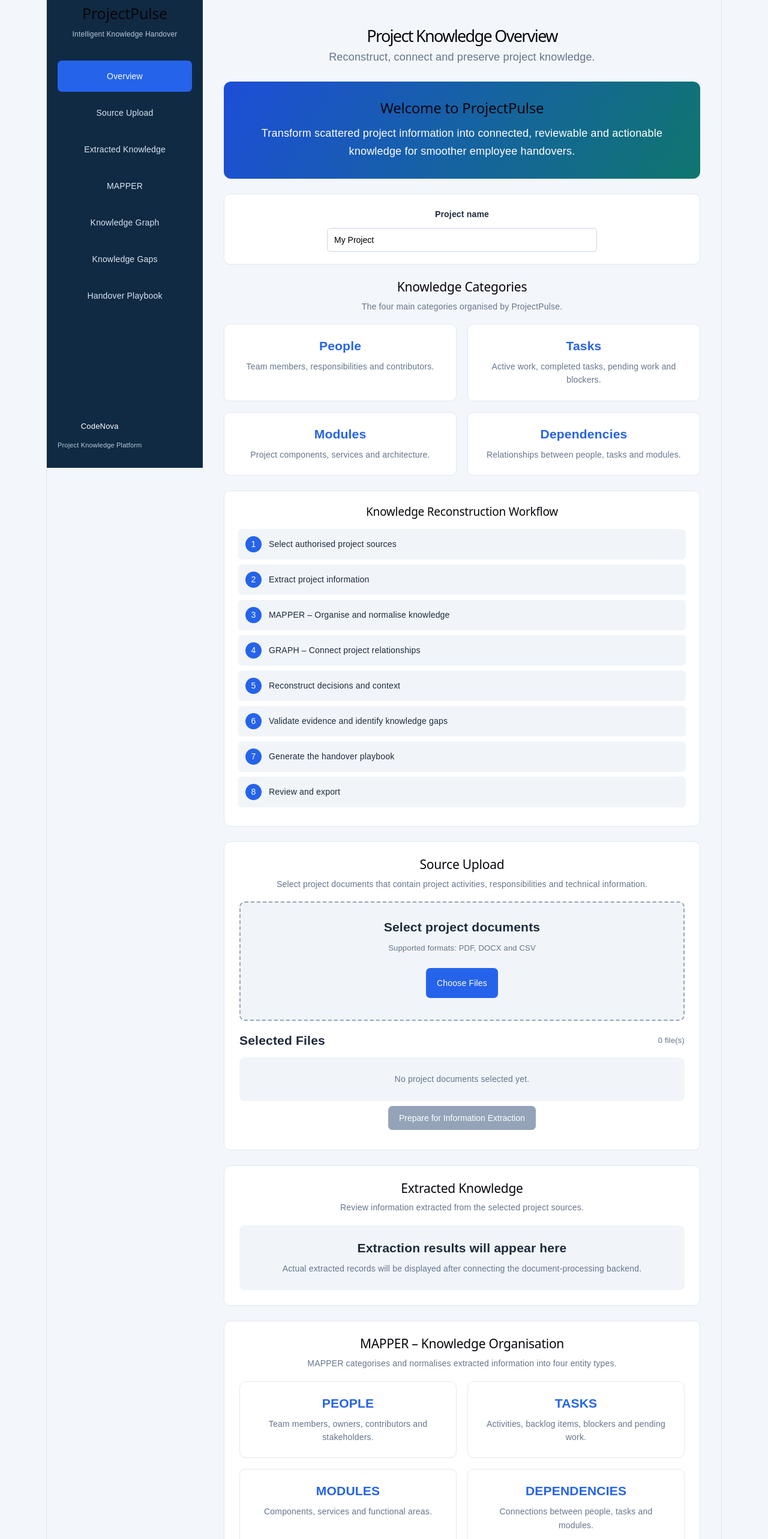
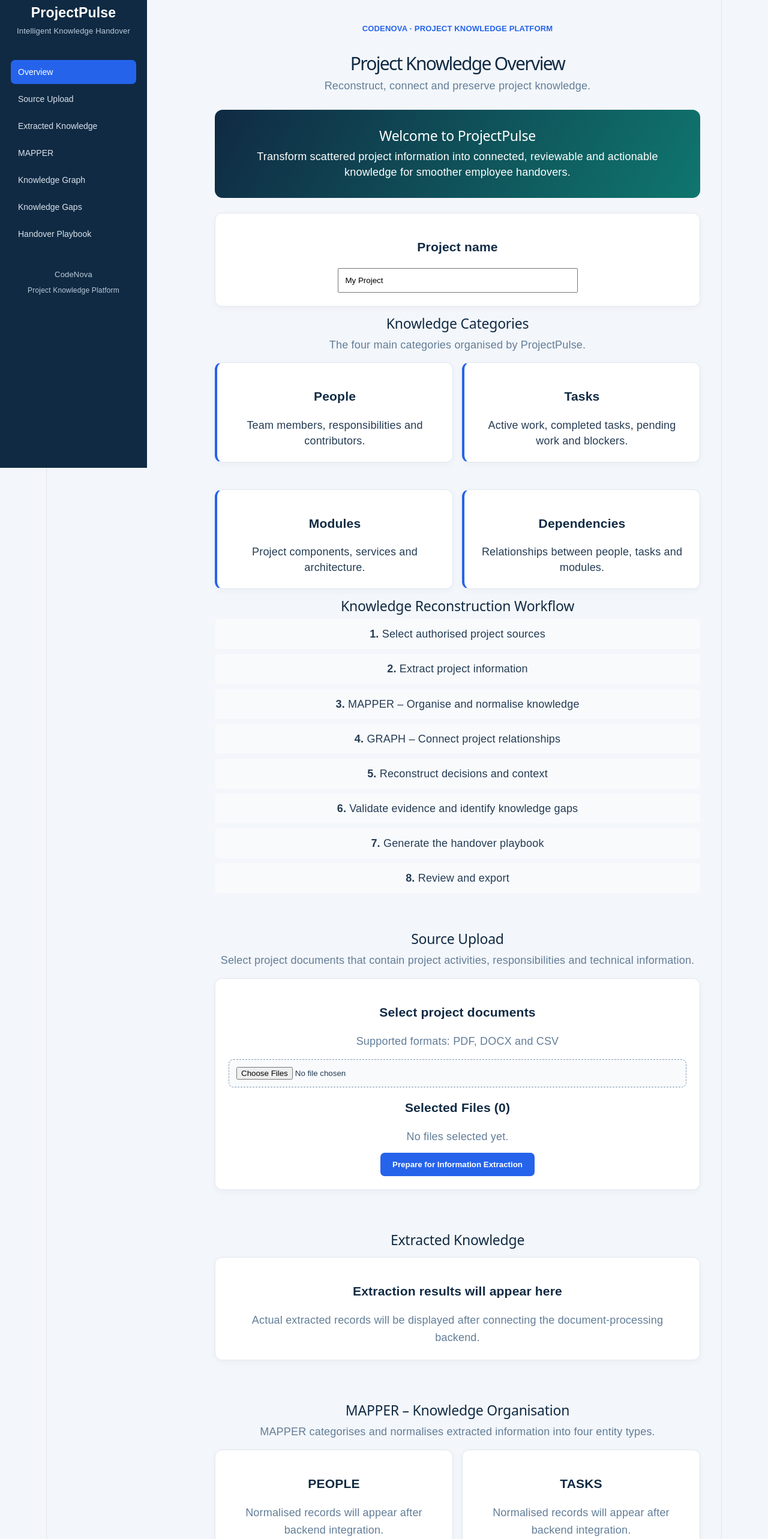
Before and after one commit to ashritha006/ProjectPulse, a React app in the folder frontend/: page / in a window 1280 px wide. Shown: the part 20-2586 px from the top of the page at 60% size. Built offline with nearby package versions, Linux system fonts and the light colour scheme; the HTML template or start-up script is replaced by a standard one.

Commit message:
Connect frontend to extraction API

```diff
--- a/frontend/src/App.jsx
+++ b/frontend/src/App.jsx
@@ -1,179 +1,311 @@
 
 import { useState } from "react";
-import "./App.css";
 
-const navigation = [
-  { id: "overview", label: "Overview" },
-  { id: "sources", label: "Source Upload" },
-  { id: "extracted", label: "Extracted Knowledge" },
-  { id: "mapper", label: "MAPPER" },
-  { id: "graph", label: "Knowledge Graph" },
-  { id: "gaps", label: "Knowledge Gaps" },
-  { id: "handover", label: "Handover Playbook" },
+const sections = [
+  ["overview", "Overview"],
+  ["sources", "Source Upload"],
+  ["extracted", "Extracted Knowledge"],
+  ["mapper", "MAPPER"],
+  ["graph", "Knowledge Graph"],
+  ["gaps", "Knowledge Gaps"],
+  ["handover", "Handover Playbook"],
 ];
 
 function App() {
-  const [activeSection, setActiveSection] = useState("overview");
   const [files, setFiles] = useState([]);
   const [message, setMessage] = useState("");
   const [projectName, setProjectName] = useState("My Project");
+  const [activeSection, setActiveSection] = useState("overview");
 
-  const navigateTo = (section) => {
-    setActiveSection(section);
-    document.getElementById(section)?.scrollIntoView({
-      behavior: "smooth",
-      block: "start",
-    });
-  };
+  function handleFileChange(event) {
+    const selectedFiles = Array.from(event.target.files || []);
+    const allowed = [".pdf", ".docx", ".csv"];
 
-  const handleFileUpload = (event) => {
-    const selectedFiles = Array.from(event.target.files || []);
-    const allowedExtensions = [".pdf", ".docx", ".csv"];
-
-    const validFiles = selectedFiles.filter((file) => {
-      const extension = file.name
-        .substring(file.name.lastIndexOf("."))
-        .toLowerCase();
-
-      return allowedExtensions.includes(extension);
-    });
-
-    const invalidCount = selectedFiles.length - validFiles.length;
-
-    setFiles((previousFiles) => {
-      const newFiles = validFiles.filter(
-        (file) =>
-          !previousFiles.some(
-            (existing) =>
-              existing.name === file.name &&
-              existing.size === file.size
+    const validFiles = selectedFiles.filter((file) =>
+      allowed.some((extension) =>
+        file.name.toLowerCase().endsWith(extension)
       )
     );
 
-      return [...previousFiles, ...newFiles];
+    setFiles((previous) => {
+      const combined = [...previous, ...validFiles];
+      return combined.filter(
+        (file, index, array) =>
+          array.findIndex(
+            (item) =>
+              item.name === file.name &&
+              item.size === file.size
+          ) === index
+      );
     });
 
-    if (invalidCount > 0) {
-      setMessage("Some files were skipped. Only PDF, DOCX and CSV are accepted.");
+    if (validFiles.length !== selectedFiles.length) {
+      setMessage("Only PDF, DOCX and CSV files are supported.");
     } else if (validFiles.length > 0) {
-      setMessage("Files selected successfully. They are ready for backend processing.");
-    } else {
-      setMessage("No supported files were selected.");
+      setMessage("Files selected successfully. Ready for backend processing.");
     }
 
     event.target.value = "";
-  };
+  }
 
-  const removeFile = (indexToRemove) => {
-    setFiles((previousFiles) =>
-      previousFiles.filter((_, index) => index !== indexToRemove)
+  function removeFile(indexToRemove) {
+    setFiles((previous) =>
+      previous.filter((_, index) => index !== indexToRemove)
     );
-    setMessage("File removed from the upload list.");
-  };
+    setMessage("File removed.");
+  }
 
-  const prepareExtraction = () => {
+  function prepareExtraction() {
     if (files.length === 0) {
-      setMessage("Please select at least one project document.");
+      setMessage("Please select at least one PDF, DOCX or CSV file first.");
       return;
     }
 
     setMessage(
-      "Upload selection is ready. Connect the FastAPI document-processing endpoint to start actual extraction."
+      "Your files are selected successfully. Actual extraction will begin after connecting the FastAPI backend."
     );
-  };
+  }
 
-  const formatSize = (bytes) => {
-    if (bytes < 1024 * 1024) {
-      return `${(bytes / 1024).toFixed(1)} KB`;
+  function navigateTo(id) {
+    setActiveSection(id);
+    document.getElementById(id)?.scrollIntoView({
+      behavior: "smooth",
+      block: "start",
+    });
   }
-    return `${(bytes / (1024 * 1024)).toFixed(2)} MB`;
-  };
+
+  function formatSize(bytes) {
+    return (bytes / 1024).toFixed(1) + " KB";
+  }
 
   return (
-    <div className="app">
+    <div className="app-container">
+      <style>{`
+        * { box-sizing: border-box; }
+        html { scroll-behavior: smooth; }
+        body {
+          margin: 0;
+          background: #f3f6fa;
+          color: #243b53;
+          font-family: Arial, sans-serif;
+        }
+        .app-container { min-height: 100vh; }
+        .sidebar {
+          width: 245px;
+          position: fixed;
+          top: 0;
+          bottom: 0;
+          left: 0;
+          padding: 28px 18px;
+          background: #102a43;
+          color: white;
+          overflow-y: auto;
+        }
+        .brand { font-size: 23px; font-weight: bold; margin-bottom: 5px; }
+        .brand-sub { color: #bcccdc; font-size: 13px; margin-bottom: 35px; }
+        .nav-button {
+          display: block;
+          width: 100%;
+          text-align: left;
+          border: 0;
+          border-radius: 7px;
+          background: transparent;
+          color: #d9e2ec;
+          padding: 12px;
+          margin: 5px 0;
+          cursor: pointer;
+          font-size: 14px;
+        }
+        .nav-button:hover, .nav-button.active {
+          background: #2563eb;
+          color: white;
+        }
+        .main-content {
+          margin-left: 245px;
+          padding: 35px;
+          max-width: 1500px;
+        }
+        .top-label { color: #2563eb; font-size: 13px; font-weight: bold; }
+        h1 { color: #102a43; font-size: 30px; margin-bottom: 10px; }
+        h2 { color: #102a43; font-size: 23px; }
+        h3 { color: #102a43; }
+        .section { padding: 20px 0 35px; scroll-margin-top: 20px; }
+        .card {
+          background: white;
+          border: 1px solid #e2e8f0;
+          border-radius: 12px;
+          padding: 22px;
+          margin: 15px 0;
+          box-shadow: 0 3px 12px rgba(16,42,67,.04);
+        }
+        .welcome {
+          background: linear-gradient(120deg,#102a43,#0f766e);
+          color: white;
+          padding: 30px;
+          border-radius: 13px;
+          margin: 25px 0;
+        }
+        .welcome h2 { color: white; }
+        .grid {
+          display: grid;
+          grid-template-columns: repeat(2,minmax(0,1fr));
+          gap: 15px;
+        }
+        .category { border-left: 4px solid #2563eb; }
+        .muted { color: #627d98; line-height: 1.6; }
+        .primary-button {
+          background: #2563eb;
+          color: white;
+          border: 0;
+          padding: 12px 20px;
+          border-radius: 7px;
+          cursor: pointer;
+          font-weight: bold;
+          margin-top: 12px;
+        }
+        .primary-button:hover { background: #1d4ed8; }
+        .file-input {
+          display: block;
+          margin: 15px 0;
+          padding: 12px;
+          border: 1px dashed #829ab1;
+          border-radius: 8px;
+          width: 100%;
+          background: #f8fafc;
+        }
+        .file-row {
+          display: flex;
+          align-items: center;
+          justify-content: space-between;
+          gap: 12px;
+          padding: 12px;
+          border-bottom: 1px solid #e2e8f0;
+        }
+        .remove-button {
+          border: 0;
+          color: #b42318;
+          background: #fff1f0;
+          padding: 8px 12px;
+          border-radius: 6px;
+          cursor: pointer;
+        }
+        .status {
+          background: #eff6ff;
+          border-left: 4px solid #2563eb;
+          padding: 13px;
+          margin-top: 15px;
+          border-radius: 5px;
+          line-height: 1.5;
+        }
+        .step {
+          padding: 12px;
+          margin: 8px 0;
+          background: #f8fafc;
+          border-radius: 7px;
+        }
+        .graph {
+          display: flex;
+          justify-content: center;
+          align-items: center;
+          flex-wrap: wrap;
+          gap: 12px;
+          padding: 25px 5px;
+        }
+        .graph-node {
+          background: #eaf2ff;
+          border: 1px solid #93c5fd;
+          border-radius: 9px;
+          padding: 16px;
+          font-weight: bold;
+        }
+        footer {
+          border-top: 1px solid #d9e2ec;
+          padding: 20px 0;
+          color: #627d98;
+          font-size: 13px;
+        }
+        @media(max-width:750px) {
+          .sidebar {
+            position: relative;
+            width: 100%;
+            padding: 18px;
+          }
+          .main-content { margin-left: 0; padding: 18px; }
+          .grid { grid-template-columns: 1fr; }
+          .file-row { align-items: flex-start; }
+        }
+      `}</style>
+
       <aside className="sidebar">
-        <h2>ProjectPulse</h2>
-        <p className="tagline">Intelligent Knowledge Handover</p>
+        <div className="brand">ProjectPulse</div>
+        <div className="brand-sub">Intelligent Knowledge Handover</div>
 
-        <nav>
-          {navigation.map((item) => (
-            <a
-              key={item.id}
-              href={`#${item.id}`}
-              className={activeSection === item.id ? "active" : ""}
-              onClick={(event) => {
-                event.preventDefault();
-                navigateTo(item.id);
-              }}
+        {sections.map(([id, label]) => (
+          <button
+            key={id}
+            className={`nav-button ${activeSection === id ? "active" : ""}`}
+            onClick={() => navigateTo(id)}
           >
-              {item.label}
-            </a>
+            {label}
+          </button>
         ))}
-        </nav>
 
-        <div className="sidebar-footer">
-          <p>CodeNova</p>
-          <span>Project Knowledge Platform</span>
-        </div>
+        <p style={{ marginTop: 35, color: "#bcccdc", fontSize: 13 }}>
+          CodeNova
+        </p>
+        <p style={{ color: "#bcccdc", fontSize: 12 }}>
+          Project Knowledge Platform
+        </p>
       </aside>
 
       <main className="main-content">
-        {/* OVERVIEW */}
-        <section id="overview" className="page-section">
-          <header>
-            <div>
+        <section id="overview" className="section">
+          <div className="top-label">CODENOVA · PROJECT KNOWLEDGE PLATFORM</div>
           <h1>Project Knowledge Overview</h1>
-              <p>Reconstruct, connect and preserve project knowledge.</p>
-            </div>
-          </header>
+          <p className="muted">
+            Reconstruct, connect and preserve project knowledge.
+          </p>
 
-          <section className="welcome">
+          <div className="welcome">
             <h2>Welcome to ProjectPulse</h2>
             <p>
               Transform scattered project information into connected,
-              reviewable and actionable knowledge for smoother employee
-              handovers.
+              reviewable and actionable knowledge for smoother employee handovers.
             </p>
-          </section>
+          </div>
 
-          <section className="project-info">
-            <label htmlFor="projectName">Project name</label>
+          <div className="card">
+            <h3>Project name</h3>
             <input
-              id="projectName"
               value={projectName}
               onChange={(event) => setProjectName(event.target.value)}
-              placeholder="Enter your project name"
+              style={{ padding: 11, width: "100%", maxWidth: 400 }}
+              placeholder="Enter project name"
             />
-          </section>
-
-          <div className="section-heading">
-            <h2>Knowledge Categories</h2>
-            <p>The four main categories organised by ProjectPulse.</p>
           </div>
 
-          <section className="knowledge-grid">
-            <div className="knowledge-card">
+          <h2>Knowledge Categories</h2>
+          <p className="muted">The four main categories organised by ProjectPulse.</p>
+
+          <div className="grid">
+            <div className="card category">
               <h3>People</h3>
-              <p>Team members, responsibilities and contributors.</p>
+              Team members, responsibilities and contributors.
+            </div>
+            <div className="card category">
+              <h3>Tasks</h3>
+              Active work, completed tasks, pending work and blockers.
+            </div>
+            <div className="card category">
+              <h3>Modules</h3>
+              Project components, services and architecture.
+            </div>
+            <div className="card category">
+              <h3>Dependencies</h3>
+              Relationships between people, tasks and modules.
+            </div>
           </div>
 
-            <div className="knowledge-card">
-              <h3>Tasks</h3>
-              <p>Active work, completed tasks, pending work and blockers.</p>
-            </div>
-
-            <div className="knowledge-card">
-              <h3>Modules</h3>
-              <p>Project components, services and architecture.</p>
-            </div>
-
-            <div className="knowledge-card">
-              <h3>Dependencies</h3>
-              <p>Relationships between people, tasks and modules.</p>
-            </div>
-          </section>
-
-          <section className="workflow">
           <h2>Knowledge Reconstruction Workflow</h2>
           {[
             "Select authorised project sources",
@@ -185,217 +317,151 @@ function App() {
             "Generate the handover playbook",
             "Review and export",
           ].map((step, index) => (
-              <div className="workflow-step" key={step}>
-                <span>{index + 1}</span>
-                <p>{step}</p>
+            <div className="step" key={step}>
+              <strong>{index + 1}.</strong> {step}
             </div>
           ))}
         </section>
-        </section>
 
-        {/* SOURCE UPLOAD */}
-        <section id="sources" className="feature-section page-section">
-          <div className="section-heading">
+        <section id="sources" className="section">
           <h2>Source Upload</h2>
-            <p>
+          <p className="muted">
             Select project documents that contain project activities,
             responsibilities and technical information.
           </p>
-          </div>
 
-          <div className="upload-area">
+          <div className="card">
             <h3>Select project documents</h3>
-            <p>Supported formats: PDF, DOCX and CSV</p>
+            <p className="muted">Supported formats: PDF, DOCX and CSV</p>
 
-            <label className="upload-button">
-              Choose Files
             <input
+              className="file-input"
               type="file"
               accept=".pdf,.docx,.csv"
               multiple
-                onChange={handleFileUpload}
+              onChange={handleFileChange}
             />
-            </label>
-          </div>
 
-          {message && (
-            <p className="status-message" role="status">
-              {message}
-            </p>
-          )}
-
-          <div className="uploaded-heading">
-            <h3>Selected Files</h3>
-            <span>{files.length} file(s)</span>
-          </div>
+            <h3>Selected Files ({files.length})</h3>
 
             {files.length === 0 ? (
-            <div className="empty-state">
-              <p>No project documents selected yet.</p>
-            </div>
+              <p className="muted">No files selected yet.</p>
             ) : (
-            <ul className="file-list">
-              {files.map((file, index) => (
-                <li key={`${file.name}-${file.size}-${index}`}>
-                  <div className="file-details">
+              files.map((file, index) => (
+                <div className="file-row" key={`${file.name}-${index}`}>
+                  <div>
                     <strong>{file.name}</strong>
-                    <span>{formatSize(file.size)}</span>
+                    <p className="muted" style={{ margin: "5px 0" }}>
+                      {formatSize(file.size)}
+                    </p>
                   </div>
                   <button
                     className="remove-button"
                     onClick={() => removeFile(index)}
-                    type="button"
                   >
                     Remove
                   </button>
-                </li>
-              ))}
-            </ul>
+                </div>
+              ))
             )}
 
-          <button
-            className="primary-button"
-            onClick={prepareExtraction}
-            disabled={files.length === 0}
-            type="button"
-          >
+            <button className="primary-button" onClick={prepareExtraction}>
               Prepare for Information Extraction
             </button>
+
+            {message && (
+              <div className="status" role="status">
+                {message}
+              </div>
+            )}
+          </div>
         </section>
 
-        {/* EXTRACTED KNOWLEDGE */}
-        <section id="extracted" className="feature-section page-section">
-          <div className="section-heading">
+        <section id="extracted" className="section">
           <h2>Extracted Knowledge</h2>
-            <p>
-              Review information extracted from the selected project sources.
-            </p>
-          </div>
-
-          <div className="empty-state">
+          <div className="card">
             <h3>Extraction results will appear here</h3>
-            <p>
+            <p className="muted">
               Actual extracted records will be displayed after connecting
               the document-processing backend.
             </p>
           </div>
         </section>
 
-        {/* MAPPER */}
-        <section id="mapper" className="feature-section page-section">
-          <div className="section-heading">
+        <section id="mapper" className="section">
           <h2>MAPPER – Knowledge Organisation</h2>
-            <p>
-              MAPPER categorises and normalises extracted information into
-              four entity types.
+          <p className="muted">
+            MAPPER categorises and normalises extracted information into four entity types.
+          </p>
+          <div className="grid">
+            {["PEOPLE", "TASKS", "MODULES", "DEPENDENCIES"].map((item) => (
+              <div className="card" key={item}>
+                <h3>{item}</h3>
+                <p className="muted">
+                  Normalised records will appear after backend integration.
                 </p>
               </div>
-
-          <div className="knowledge-grid">
-            <div className="knowledge-card">
-              <h3>PEOPLE</h3>
-              <p>Team members, owners, contributors and stakeholders.</p>
-            </div>
-            <div className="knowledge-card">
-              <h3>TASKS</h3>
-              <p>Activities, backlog items, blockers and pending work.</p>
-            </div>
-            <div className="knowledge-card">
-              <h3>MODULES</h3>
-              <p>Components, services and functional areas.</p>
-            </div>
-            <div className="knowledge-card">
-              <h3>DEPENDENCIES</h3>
-              <p>Connections between people, tasks and modules.</p>
-            </div>
-          </div>
-
-          <div className="empty-state">
-            <p>Normalised records will appear after backend integration.</p>
+            ))}
           </div>
         </section>
 
-        {/* KNOWLEDGE GRAPH */}
-        <section id="graph" className="feature-section page-section">
-          <div className="section-heading">
+        <section id="graph" className="section">
           <h2>Knowledge Graph</h2>
-            <p>
+          <p className="muted">
             Explore relationships between people, tasks and project modules.
           </p>
+          <div className="card">
+            <div className="graph">
+              <div className="graph-node">People</div>
+              <span>↔</span>
+              <div className="graph-node">Tasks</div>
+              <span>↔</span>
+              <div className="graph-node">Modules</div>
             </div>
-
-          <div className="graph-placeholder">
-            <div className="graph-node">People</div>
-            <div className="graph-connection">↕</div>
-            <div className="graph-node">Tasks</div>
-            <div className="graph-connection">↕</div>
-            <div className="graph-node">Modules</div>
-            <p>
+            <p className="muted">
               Illustrative relationship layout. Actual project relationships
               will be loaded from the knowledge graph backend.
             </p>
           </div>
         </section>
 
-        {/* KNOWLEDGE GAPS */}
-        <section id="gaps" className="feature-section page-section">
-          <div className="section-heading">
+        <section id="gaps" className="section">
           <h2>Knowledge Gaps</h2>
-            <p>
-              Identify missing information, conflicting records and
-              unverified relationships.
-            </p>
-          </div>
-
-          <div className="empty-state">
+          <div className="card">
             <h3>No validation results yet</h3>
-            <p>
+            <p className="muted">
               Evidence matching and knowledge-gap detection require
               processed project data from the backend.
             </p>
           </div>
         </section>
 
-        {/* HANDOVER PLAYBOOK */}
-        <section id="handover" className="feature-section page-section">
-          <div className="section-heading">
+        <section id="handover" className="section">
           <h2>Handover Playbook</h2>
-            <p>
-              A structured summary of verified project knowledge for
-              incoming employees.
+          <p className="muted">
+            A structured summary of verified project knowledge for incoming employees.
           </p>
+          <div className="card">
+            <h3>{projectName}</h3>
+            {[
+              "Project Overview – Project description and architecture.",
+              "Team and Responsibilities – People, owners and contributors.",
+              "Modules and Dependencies – Components and their relationships.",
+              "Tasks and Pending Work – Current status, blockers and next actions.",
+              "Decisions and Knowledge Gaps – Evidence, unresolved questions and risks.",
+            ].map((item, index) => (
+              <div className="step" key={index}>
+                <strong>{index + 1}.</strong> {item}
               </div>
-
-          <div className="playbook-preview">
-            <h3>{projectName || "Project Name"}</h3>
-            <div className="playbook-item">
-              <strong>1. Project Overview</strong>
-              <p>Project description and architecture.</p>
-            </div>
-            <div className="playbook-item">
-              <strong>2. Team and Responsibilities</strong>
-              <p>People, owners and contributors.</p>
-            </div>
-            <div className="playbook-item">
-              <strong>3. Modules and Dependencies</strong>
-              <p>Components and their relationships.</p>
-            </div>
-            <div className="playbook-item">
-              <strong>4. Tasks and Pending Work</strong>
-              <p>Current status, blockers and next actions.</p>
-            </div>
-            <div className="playbook-item">
-              <strong>5. Decisions and Knowledge Gaps</strong>
-              <p>Evidence, unresolved questions and risks.</p>
-            </div>
-            <p className="preview-note">
+            ))}
+            <p className="muted">
               This is a playbook structure preview, not generated project data.
               Connect the backend to populate and export a verified playbook.
             </p>
           </div>
         </section>
 
-        <footer className="app-footer">
+        <footer>
           ProjectPulse | CodeNova | Intelligent Knowledge Handover
         </footer>
       </main>
```
Lines whose indentation alone changed are shown as unchanged.
